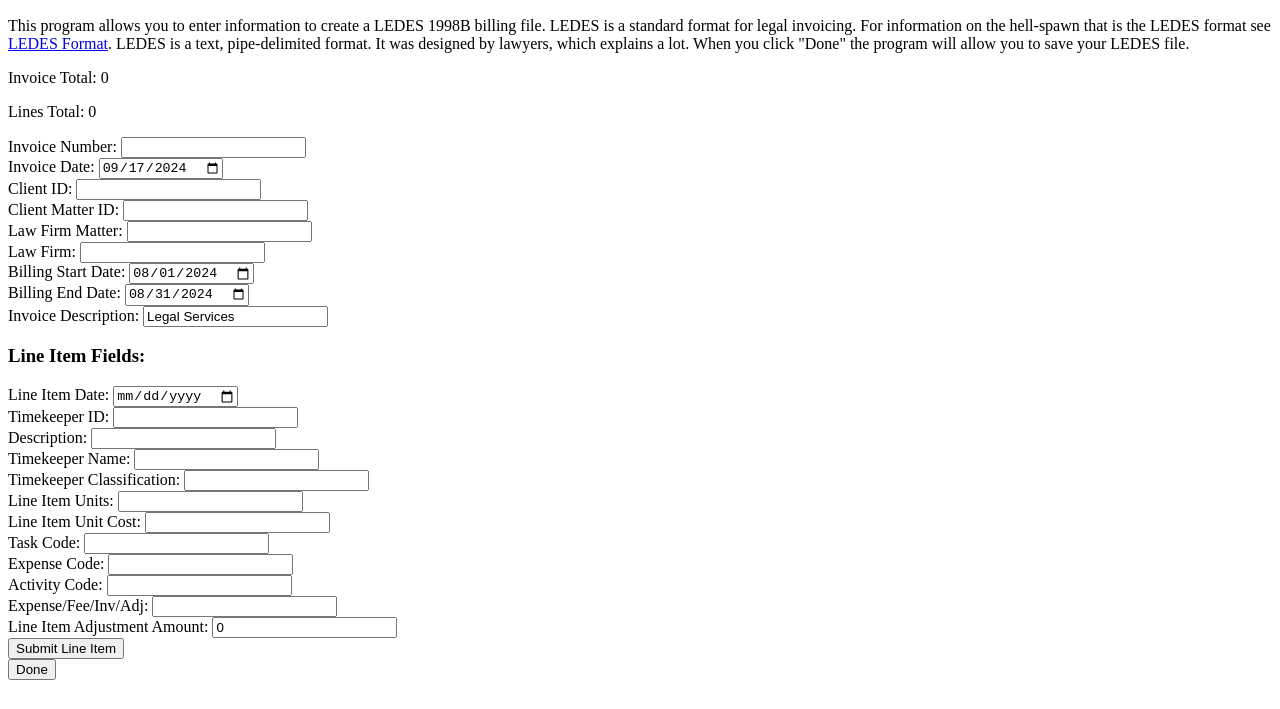
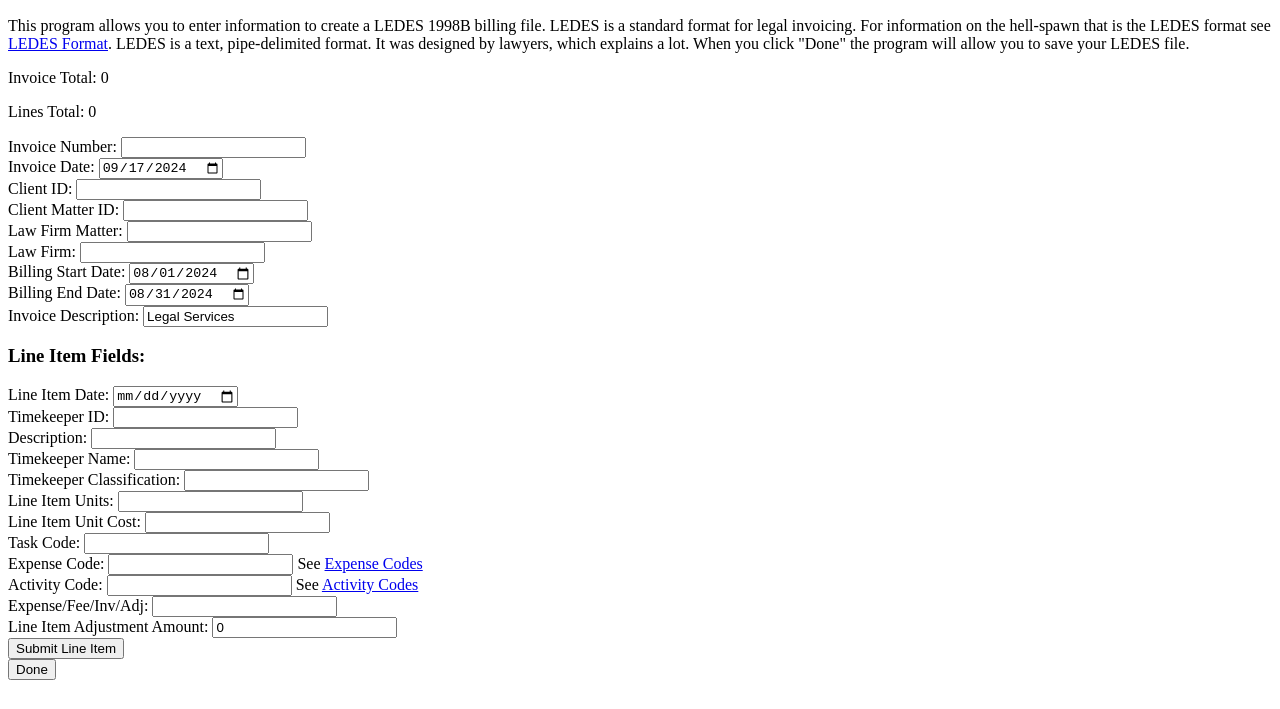
Before and after one commit to heathermeeker/LEDES98B-Converter, a plain HTML site: page Main.html in a window 1280 px wide. Shown: the part 91-800 px from the top of the page. Drawn offline with Linux system fonts and the light colour scheme.

Commit message:
Added links for Activity and Expense Codes

```diff
--- a/Main.html
+++ b/Main.html
@@ -75,10 +75,10 @@
         <input type="text" id="LINE_ITEM_TASK_CODE" name="LINE_ITEM_TASK_CODE" required><br>
 
         <label for="LINE_ITEM_EXPENSE_CODE">Expense Code:</label>
-        <input type="text" id="LINE_ITEM_EXPENSE_CODE" name="LINE_ITEM_EXPENSE_CODE" required><br>
+        <input type="text" id="LINE_ITEM_EXPENSE_CODE" name="LINE_ITEM_EXPENSE_CODE" required> See <a href="https://ledes.org/wp-content/uploads/2015/07/2013-LOC-Revised-UTBMS-Expense-Codes.pdf">Expense Codes</a> <br>
 
         <label for="LINE_ITEM_ACTIVITY_CODE">Activity Code:</label>
-        <input type="text" id="LINE_ITEM_ACTIVITY_CODE" name="LINE_ITEM_ACTIVITY_CODE" required><br>
+        <input type="text" id="LINE_ITEM_ACTIVITY_CODE" name="LINE_ITEM_ACTIVITY_CODE" required> See <a href="ledes.org/wp-content/uploads/2016/04/2013-LOC-Revised-UTBMS-Activity-Codes.pdf">Activity Codes</a> <br>
 
         <label for="EXP_FEE_INV_ADJ_TYPE">Expense/Fee/Inv/Adj: </label>
         <input type="text" id="EXP_FEE_INV_ADJ_TYPE" name="EXP_FEE_INV_ADJ_TYPE" required><br>
```
